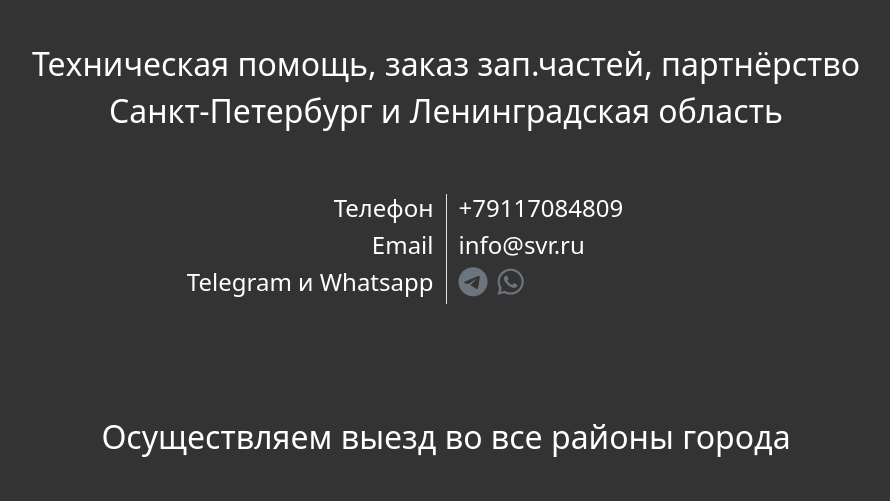
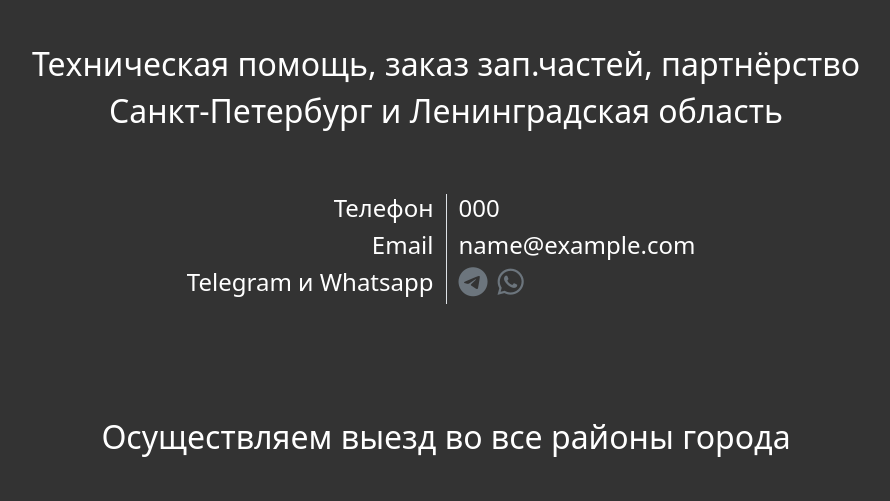
Before and after one commit to belousovsergey56/help-on-road, a Flask app: template templates/contact.html in a window 1280 px wide. Shown: the part 178-679 px from the top of the page, without its empty margins (194-1084 px from the left). Run offline with Flask 2, Linux system fonts and the light colour scheme; the template is opened without the code that fills it: most values are stand-ins (such as "Sample title", 1, 10 or a date in 2020); some libraries are stand-ins or nearby versions.

Commit message:
upd contact source

```diff
--- a/templates/contact.html
+++ b/templates/contact.html
@@ -15,7 +15,7 @@
               </div>
 
               <div class="col text-message">
-                  <h4><a class="href-text" href="tel:+79117084809">+79117084809</a></h4>
+                  <h4><a class="href-text" href="tel:{{ contact.tel }}">{{ contact.tel }}</a></h4>
               </div>
           </div>
 
@@ -25,7 +25,7 @@
             </div>
 
             <div class="col text-message">
-                <h4><a class="href-text" href="mailto:info@svn.ru">info@svr.ru</a></h4>
+                <h4><a class="href-text" href="mailto:{{ contact.mail }}">{{ contact.mail }}</a></h4>
             </div>
         </div>
 
@@ -35,8 +35,8 @@
             </div>
 
             <div class="col d-flex text-message">
-                <h4 class="telegram"><a class="text-muted" href="https://t.me/niname"><i class="fa-brands fa-telegram fa-lg"></i></a></h4>
-                <h4><a class="text-muted" href="https://wa.me/71231234567"><i class="fa-brands fa-whatsapp fa-lg"></i></a></h4>
+                <h4 class="telegram"><a class="text-muted" href="{{ contact.tg }}"><i class="fa-brands fa-telegram fa-lg"></i></a></h4>
+                <h4><a class="text-muted" href="{{ contact.wts }}"><i class="fa-brands fa-whatsapp fa-lg"></i></a></h4>
             </div>
         </div>
     </div>
```
